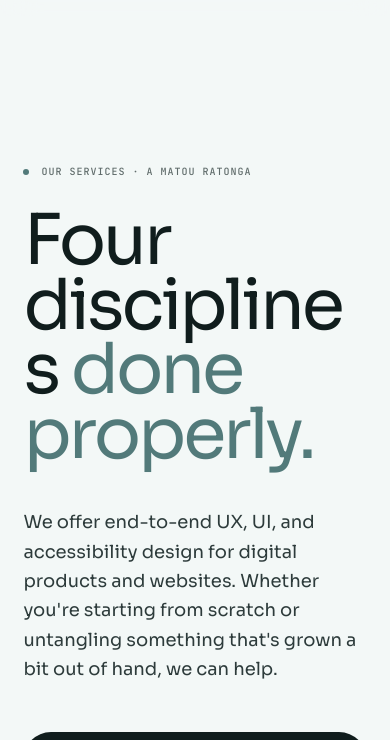
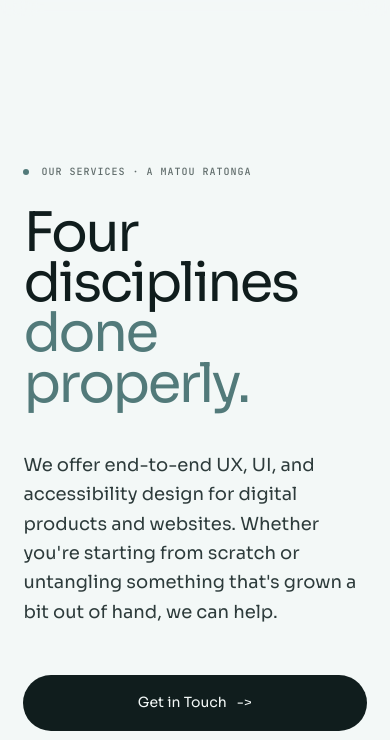
Before and after one commit to renzofauni/makesense, a website: page services.html in a window 390 px wide. Shown: the part 84-824 px from the top of the page. Drawn offline with Linux system fonts and the light colour scheme; a web font is replaced by a local one.

Commit message:
Standardize page title sizing

```diff
--- a/services.html
+++ b/services.html
@@ -21,7 +21,7 @@
     <link rel="preconnect" href="https://fonts.googleapis.com" />
     <link rel="preconnect" href="https://fonts.gstatic.com" crossorigin />
     <link href="https://fonts.googleapis.com/css2?family=Cal+Sans&display=swap" rel="stylesheet" />
-    <link rel="stylesheet" href="styles.css?v=20260701-home-responsive" />
+    <link rel="stylesheet" href="styles.css?v=20260701-title-consistency" />
   </head>
   <body data-page="services">
     <header class="site-header">
--- a/styles.css
+++ b/styles.css
@@ -11,6 +11,7 @@
   --white: #ffffff;
   --page-pad: clamp(20px, 6vw, 100px);
   --header-pad: clamp(20px, 4vw, 56px);
+  --page-title-size: clamp(4.6rem, 7vw, 7.25rem);
   --display: "Sora", ui-sans-serif, system-ui, -apple-system, BlinkMacSystemFont, "Segoe UI", sans-serif;
   --headline: "Cal Sans", var(--display);
   --mono: "JetBrains Mono", "SFMono-Regular", Consolas, monospace;
@@ -292,7 +293,7 @@ dd {
   width: 100%;
   max-width: 1050px;
   font-family: var(--headline);
-  font-size: clamp(4.2rem, 10vw, 10rem);
+  font-size: var(--page-title-size);
   font-weight: 400;
   letter-spacing: -0.045em;
   line-height: 0.92;
@@ -375,7 +376,6 @@ dd {
 
 .hero-home h1 {
   max-width: 1180px;
-  font-size: clamp(4.6rem, 7vw, 7.25rem);
   line-height: 0.94;
 }
 
@@ -544,7 +544,6 @@ h3 {
 
 .contact-heading h1 {
   max-width: 720px;
-  font-size: clamp(4rem, 8.4vw, 10rem);
 }
 
 .return-link,
@@ -624,12 +623,15 @@ h3 {
 }
 
 @media (max-width: 1280px) {
+  :root {
+    --page-title-size: clamp(4rem, 6.7vw, 6rem);
+  }
+
   .hero-home {
     padding-top: clamp(36px, 6vh, 58px);
   }
 
   .hero-home h1 {
-    font-size: clamp(4rem, 6.7vw, 6rem);
     max-width: 980px;
   }
 
@@ -719,6 +721,10 @@ h3 {
 }
 
 @media (max-width: 700px) {
+  :root {
+    --page-title-size: clamp(3.25rem, 14.5vw, 5.4rem);
+  }
+
   .site-header {
     position: sticky;
     align-items: center;
@@ -767,15 +773,7 @@ h3 {
     width: 160px;
   }
 
-  .hero h1,
-  .services > .section-intro h1,
-  .approach h2,
-  .contact-heading h1 {
-    font-size: clamp(3.4rem, 18vw, 6.5rem);
-  }
-
   .hero-home h1 {
-    font-size: clamp(3.25rem, 14.5vw, 5.4rem);
     line-height: 0.96;
   }
 
@@ -811,6 +809,10 @@ h3 {
 }
 
 @media (max-width: 460px) {
+  :root {
+    --page-title-size: clamp(3.05rem, 14vw, 4.4rem);
+  }
+
   .site-header {
     align-items: center;
   }
@@ -836,10 +838,6 @@ h3 {
     padding-top: 36px;
   }
 
-  .hero-home h1 {
-    font-size: clamp(3.05rem, 14vw, 4.4rem);
-  }
-
   .hero-home .lead {
     font-size: 16px;
     line-height: 1.55;
```
Also changed, not shown: contact.html (+1 -1 lines), index.html (+2 -2 lines).
